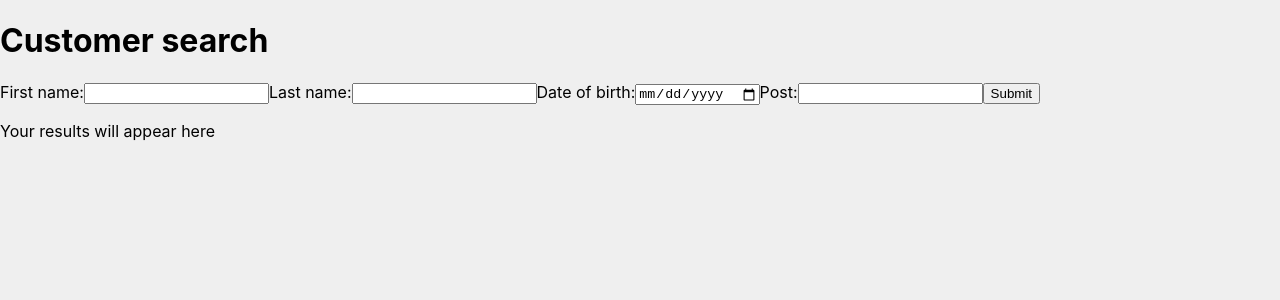
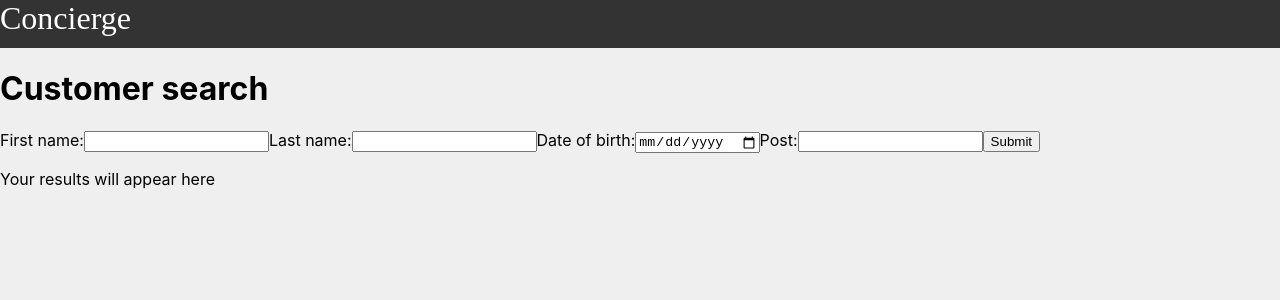
Before and after one commit to alexkinsey/concierge, a React (Create React App) app: page / in a window 1280 px wide. Shown: the top 300 px of the page. Built offline with nearby package versions, Linux system fonts and the light colour scheme.

Commit message:
added global styles and navbar

```diff
--- a/src/App.js
+++ b/src/App.js
@@ -1,8 +1,13 @@
-import Search from './Search/index'
+import { GlobalStyles } from './GlobalStyles';
+
+import NavBar from './NavBar';
+import Search from './Search/index';
 
 function App() {
   return (
     <div>
+      <GlobalStyles />
+      <NavBar />
       <Search />
     </div>
   );
--- /dev/null
+++ b/src/GlobalStyles.js
@@ -0,0 +1,29 @@
+import { createGlobalStyle } from 'styled-components';
+
+export const GlobalStyles = createGlobalStyle`
+  :root{
+    --white: #fff;
+    --lightGrey: #efefef;
+    --medGrey: #5b5b5b;
+    --black: #333;
+  }
+  html,
+  body {
+    margin: 0;
+    padding: 0;
+    min-height: 100%;
+    height: auto;
+  }
+  html {
+   position: relative;
+   overflow-y: auto;
+  }
+  body {
+    margin: 0;
+    font-family: 'Avenir Next', -apple-system, BlinkMacSystemFont, 'Segoe UI', 'Roboto', 'Oxygen', 'Ubuntu', 'Cantarell', 'Fira Sans', 'Droid Sans', 'Helvetica Neue', sans-serif;
+    -webkit-font-smoothing: antialiased;
+    -moz-osx-font-smoothing: grayscale;
+
+    background-color: var(--lightGrey);
+}
+`;
--- /dev/null
+++ b/src/NavBar/index.js
@@ -0,0 +1,11 @@
+import { NavBackground, Title } from './index.style';
+
+const NavBar = () => {
+  return (
+    <NavBackground>
+      <Title>Concierge</Title>
+    </NavBackground>
+  );
+};
+
+export default NavBar;
--- /dev/null
+++ b/src/NavBar/index.style.js
@@ -0,0 +1,14 @@
+import styled from 'styled-components';
+
+export const NavBackground = styled.div`
+  width: 100%;
+  height: 3rem;
+  background-color: var(--black);
+`;
+
+export const Title = styled.div`
+  color: var(--white);
+  font-family: "Avenir Next Condensed";
+  font-weight: medium;
+  font-size: 32px;
+`;
--- a/src/index.css
+++ /dev/null
@@ -1,21 +0,0 @@
-html,
-body {
-  margin: 0;
-  padding: 0;
-  min-height: 100%;
-  height: auto;
-}
-html {
-  position: relative;
-  overflow-y: auto;
-}
-body {
-  margin: 0;
-  font-family: -apple-system, BlinkMacSystemFont, 'Segoe UI', 'Roboto', 'Oxygen',
-    'Ubuntu', 'Cantarell', 'Fira Sans', 'Droid Sans', 'Helvetica Neue',
-    sans-serif;
-  -webkit-font-smoothing: antialiased;
-  -moz-osx-font-smoothing: grayscale;
-
-  background-color: #efefef;
-}
--- a/src/index.js
+++ b/src/index.js
@@ -1,6 +1,5 @@
 import React from 'react';
 import ReactDOM from 'react-dom/client';
-import './index.css';
 import App from './App';
 import reportWebVitals from './reportWebVitals';
 
```
Also changed, not shown: 1 other file (tests, documents, lock files or other folders).
